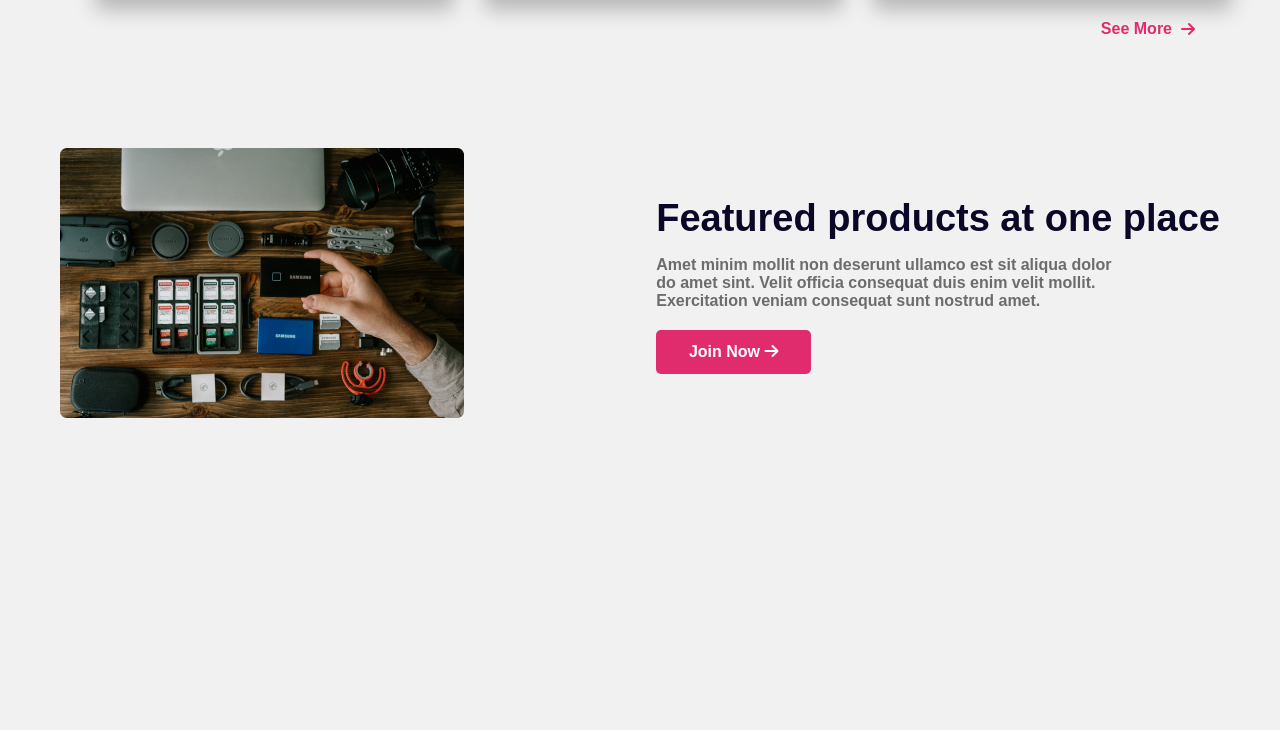
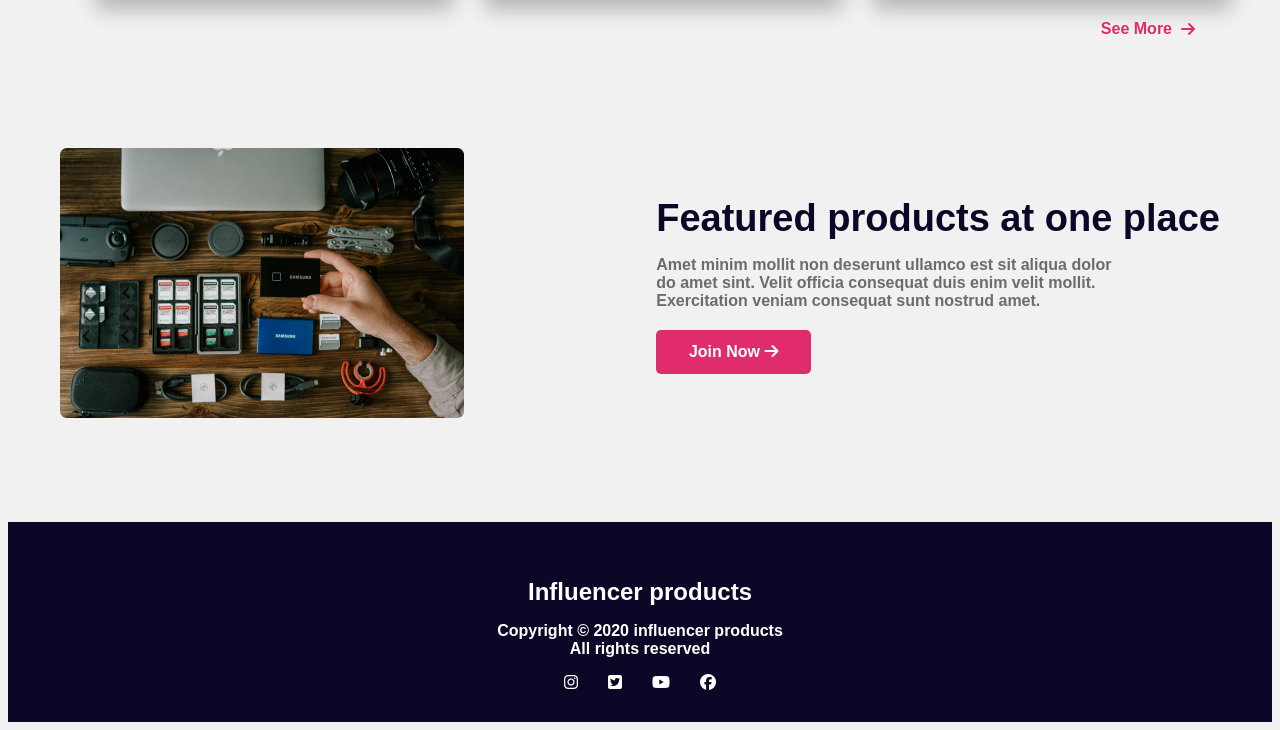
Before and after one commit to SowvikSuvo/influencer-gear-website, a plain HTML site: page index.html in a window 1280 px wide. Shown: the part 2534-3264 px from the top of the page. Before the commit the page ends 2964 px from the top, so only its background shows below. Drawn offline with Linux system fonts and the light colour scheme.

Commit message:
Added footer section

```diff
--- a/index.html
+++ b/index.html
@@ -46,7 +46,7 @@
                 <img src="./logos/Target.svg" alt="">
             </div>
         </section>
-<!-- card section -->
+        <!-- card section -->
         <section class="card-main-section">
             <h3 class="card-head">Popular Collection</h3>
             <div class="card-section">
@@ -54,7 +54,8 @@
                     <img src="./images/tripod.png" alt="">
                     <h3 class="card-title">Tripod</h3>
                     <p>$50.48</p>
-                    <div class="img-star display-flex"><img class="star" src="images/star.jpg" alt=""><p>4.99</p>
+                    <div class="img-star display-flex"><img class="star" src="images/star.jpg" alt="">
+                        <p>4.99</p>
                     </div>
                     <p class="card-info">Wordwide shifting <br> available <br>Buyers protection possible!</p>
                 </div>
@@ -62,7 +63,8 @@
                     <img src="./images/mic.png" alt="">
                     <h3 class="card-title">microphone</h3>
                     <p>$120.25</p>
-                    <div class="img-star display-flex"><img class="star" src="images/star.jpg" alt=""><p>4.99</p>
+                    <div class="img-star display-flex"><img class="star" src="images/star.jpg" alt="">
+                        <p>4.99</p>
                     </div>
                     <p class="card-info">Wordwide shifting <br> available <br>Buyers protection possible!</p>
                 </div>
@@ -70,7 +72,8 @@
                     <img src="./images/airpod.png" alt="">
                     <h3 class="card-title">Airbuds</h3>
                     <p>$100.00</p>
-                    <div class="img-star display-flex"><img class="star" src="images/star.jpg" alt=""><p>4.99</p>
+                    <div class="img-star display-flex"><img class="star" src="images/star.jpg" alt="">
+                        <p>4.99</p>
                     </div>
                     <p class="card-info">Wordwide shifting <br> available <br>Buyers protection possible!</p>
                 </div>
@@ -78,7 +81,8 @@
                     <img src="./images/drone.png" alt="">
                     <h3 class="card-title">Drone</h3>
                     <p>$980.25</p>
-                    <div class="img-star display-flex"><img class="star" src="images/star.jpg" alt=""><p>4.99</p>
+                    <div class="img-star display-flex"><img class="star" src="images/star.jpg" alt="">
+                        <p>4.99</p>
                     </div>
                     <p class="card-info">Wordwide shifting <br> available <br>Buyers protection possible!</p>
                 </div>
@@ -86,7 +90,8 @@
                     <img src="./images/lights.png" alt="">
                     <h3 class="card-title">Light Setup</h3>
                     <p>$1200.00</p>
-                    <div class="img-star display-flex"><img class="star" src="images/star.jpg" alt=""><p>4.99</p>
+                    <div class="img-star display-flex"><img class="star" src="images/star.jpg" alt="">
+                        <p>4.99</p>
                     </div>
                     <p class="card-info">Wordwide shifting <br> available <br>Buyers protection possible!</p>
                 </div>
@@ -94,7 +99,8 @@
                     <img src="./images/setup.png" alt="">
                     <h3 class="card-title">Photoshoot set</h3>
                     <p>$820.40</p>
-                    <div class="img-star display-flex"><img class="star" src="images/star.jpg" alt=""><p>4.99</p>
+                    <div class="img-star display-flex"><img class="star" src="images/star.jpg" alt="">
+                        <p>4.99</p>
                     </div>
                     <p class="card-info">Wordwide shifting <br> available <br>Buyers protection possible!</p>
                 </div>
@@ -102,7 +108,8 @@
                     <img src="./images/camera.png" alt="">
                     <h3 class="card-title">Vlogging Camera</h3>
                     <p>$1800.80</p>
-                    <div class="img-star display-flex"><img class="star" src="images/star.jpg" alt=""><p>4.99</p>
+                    <div class="img-star display-flex"><img class="star" src="images/star.jpg" alt="">
+                        <p>4.99</p>
                     </div>
                     <p class="card-info">Wordwide shifting <br> available <br>Buyers protection possible!</p>
                 </div>
@@ -110,7 +117,8 @@
                     <img src="./images/single-light.png" alt="">
                     <h3 class="card-title">Green Screen</h3>
                     <p>$25.48</p>
-                    <div class="img-star display-flex"><img class="star" src="images/star.jpg" alt=""><p>4.99</p>
+                    <div class="img-star display-flex"><img class="star" src="images/star.jpg" alt="">
+                        <p>4.99</p>
                     </div>
                     <p class="card-info">Wordwide shifting <br> available <br>Buyers protection possible!</p>
                 </div>
@@ -118,7 +126,8 @@
                     <img src="./images/action.png" alt="">
                     <h3 class="card-title">Action Camera</h3>
                     <p>$380.00</p>
-                    <div class="img-star display-flex"><img class="star" src="images/star.jpg" alt=""><p>4.99</p>
+                    <div class="img-star display-flex"><img class="star" src="images/star.jpg" alt="">
+                        <p>4.99</p>
                     </div>
                     <p class="card-info">Wordwide shifting <br> available <br>Buyers protection possible!</p>
                 </div>
@@ -133,11 +142,24 @@
             </div>
             <div class="feature-content">
                 <h3>Featured products at one place</h3>
-                <p>Amet minim mollit non deserunt ullamco est sit aliqua dolor <br> do amet sint. Velit officia consequat duis enim velit mollit. <br> Exercitation veniam consequat sunt nostrud amet.</p>
+                <p>Amet minim mollit non deserunt ullamco est sit aliqua dolor <br> do amet sint. Velit officia
+                    consequat duis enim velit mollit. <br> Exercitation veniam consequat sunt nostrud amet.</p>
                 <button class="btn-primary-2">Join Now <i class="fa-solid fa-arrow-right"></i></button>
             </div>
         </div>
-
+        <!-- Footer section -->
+        <div class="footer display-flex">
+            <div class="footer-content">
+                <h3>Influencer products</h3>
+                <p>Copyright © 2020 influencer products <br> All rights reserved</p>
+                <div class="icon display-flex">
+                    <i class="fa-brands fa-instagram"></i>
+                    <i class="fa-brands fa-square-twitter"></i>
+                    <i class="fa-brands fa-youtube"></i>
+                    <i class="fa-brands fa-facebook"></i>
+                </div>
+            </div>
+        </div>
     </main>
 </body>
 
--- a/style/style.css
+++ b/style/style.css
@@ -219,6 +219,34 @@ p.card-info {
     margin-bottom: 20px;
 }
 
+/* footer styles */
+
+.footer{
+    background-color:rgb(10, 8, 38);
+    height: 200px;
+    margin-top: 100px;
+    justify-content: center;
+    align-items: center;
+    text-align: center;
+    color: white;
+}
+.footer-content h3{
+    font-size: 24px;
+    font-weight: bold;
+    margin-bottom: 0;
+}
+.footer-content p{
+    font-size: 14;
+    font-weight: bold;
+}
+.icon{
+    gap: 30px;
+    align-items: center;
+    justify-content: center;
+}
+
+
+
 
 
 
```
